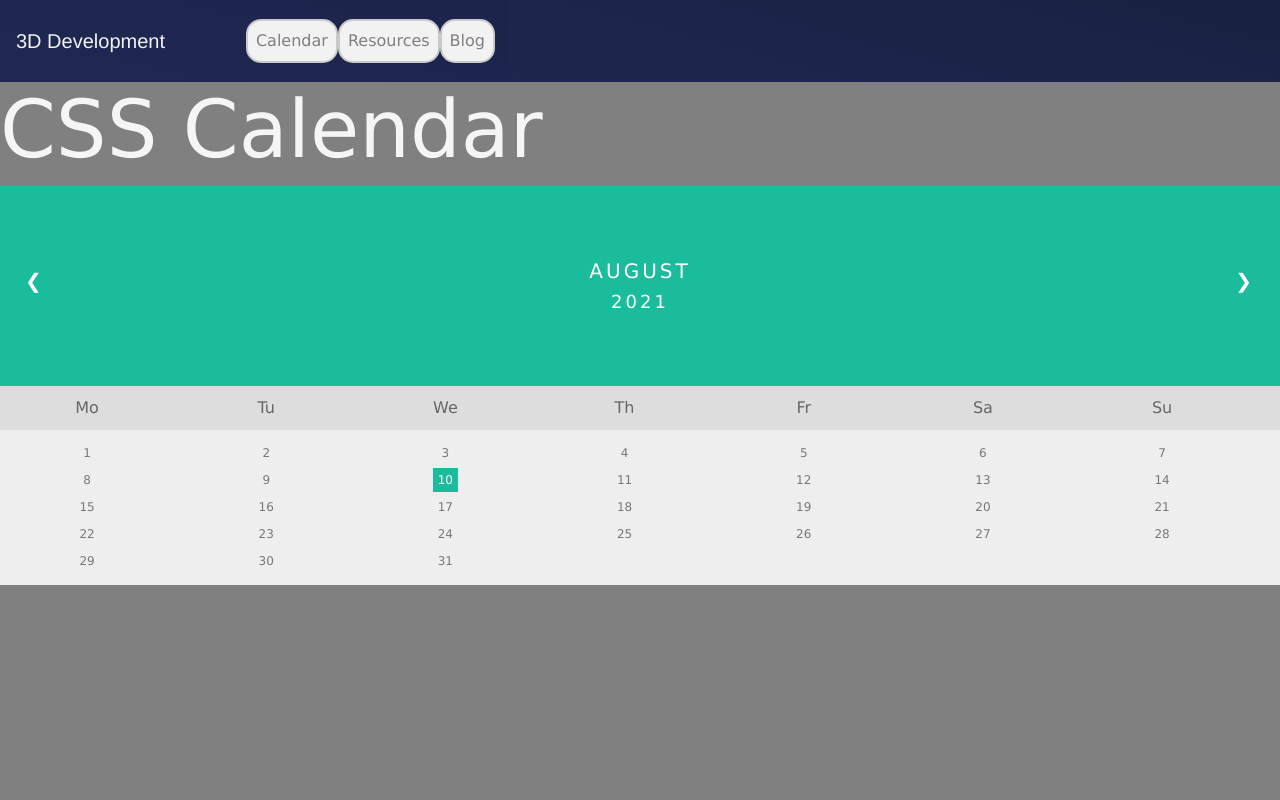
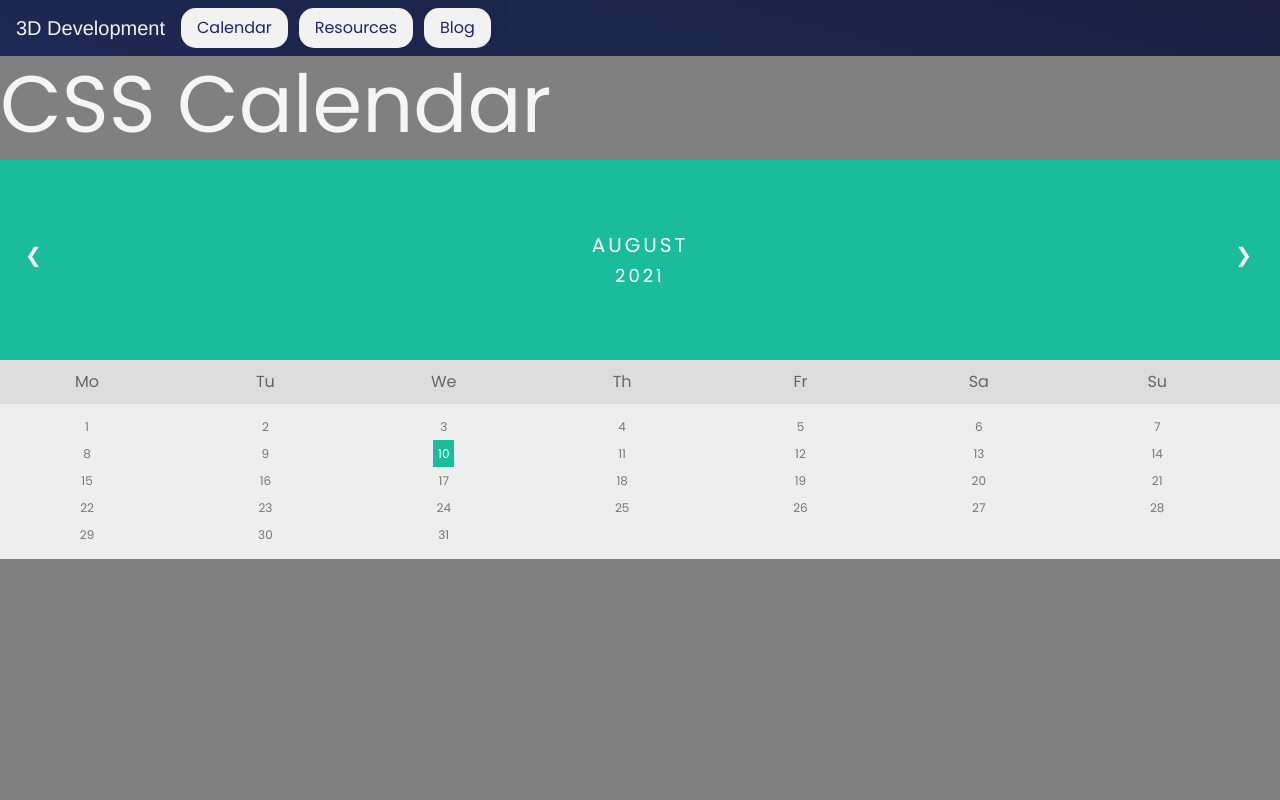
Before and after one commit to Naevey/grup-grass, a Flask app: page /calendar in a window 1280 px wide. Run offline with Flask 2, Linux system fonts and the light colour scheme; some libraries are stand-ins or nearby versions.

Commit message:
index design

```diff
--- a/templates/calendar.html
+++ b/templates/calendar.html
@@ -6,7 +6,8 @@
     <style>
         * {box-sizing: border-box;}
         ul {list-style-type: none;}
-        body {font-family: Verdana, sans-serif;}
+        body {
+            font: ;-family: Verdana, sans-serif;}
 
         .month {
             padding: 70px 25px;
--- a/templates/layouts/navbar.html
+++ b/templates/layouts/navbar.html
@@ -7,10 +7,11 @@
 <style>
     .nav-item{
         border-radius: 15px;
-        border: 2px solid #D3D3D3;
+        {#border: 2px solid #D3D3D3;#}
         background-color: white;
-        height: 150%;
-        width: 150%;
+        {#height: 100%;#}
+        {#width: 500%;#}
+        margin-right: 1%;
     }
     .nav-item:hover{
         background-color: pink;
@@ -32,17 +33,21 @@
         <span class="navbar-toggler-icon"></span>
     </button>
     <div class="collapse navbar-collapse" id="navbarNavAltMarkup">
-        <ul class="navbar-nav mr-auto" style="padding-left:5%; margin:1%">
-            <li class="nav-item" >
-                <a class="nav-link" href="calendar">Calendar</a>
-            </li>
-            <li class="nav-item">
-                <a class="nav-link" href="">Resources</a>
-            </li>
-            <li class="nav-item">
-                <a class="nav-link" href="blog">Blog</a>
-            </li>
-        </ul>
+{#        <ul class="navbar-nav mr-auto" style="padding-left:5%; margin:1%">#}
+{#            <li class="nav-item">#}
+{#                <a class="nav-link" href="calendar">Calendar</a>#}
+{#            </li>#}
+{#            <li class="nav-item">#}
+{#                <a class="nav-link" href="">Resources</a>#}
+{#            </li>#}
+{#            <li class="nav-item">#}
+{#                <a class="nav-link" href="blog">Blog</a>#}
+{#            </li>#}
+{#        </ul>#}
+        <a class="nav-link nav-item"  href="calendar">Calendar</a>
+        <a class="nav-link nav-item" href="">Resources</a>
+        <a class="nav-link nav-item" href="blog">Blog</a>
+
     </div>
     <div>
 
```
